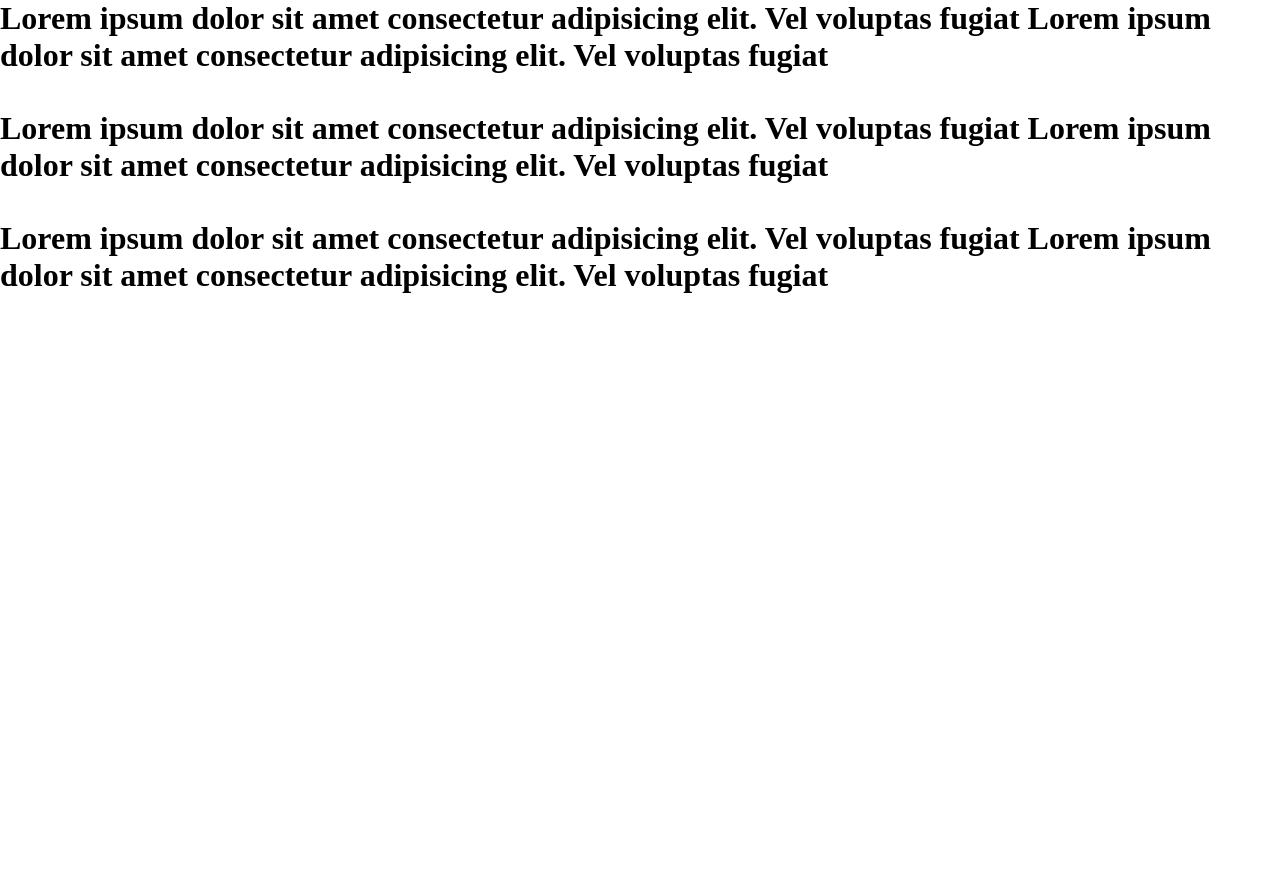
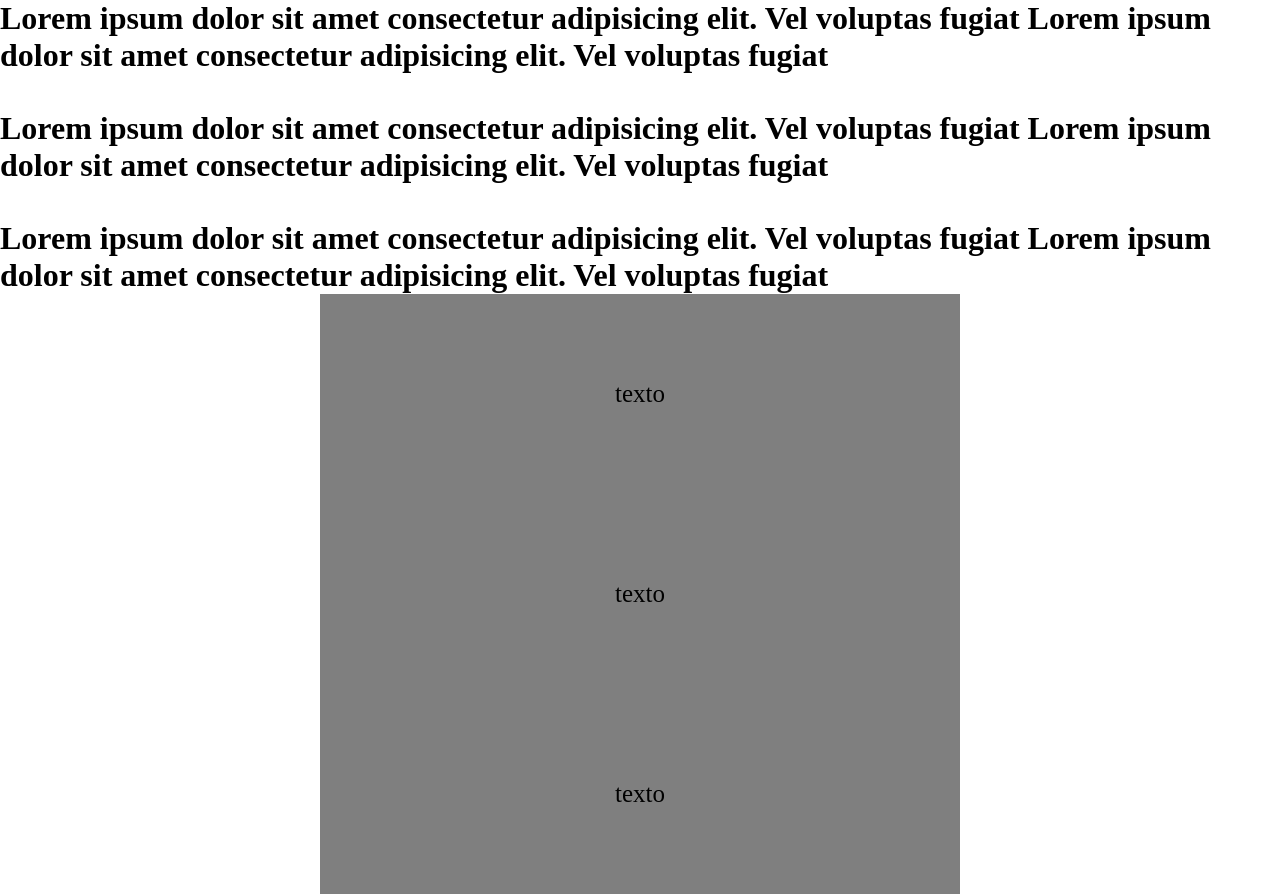
Before and after one commit to LilliamHaro/underline, a plain HTML site: page index.html in a window 1280 px wide. Before the commit the page ends 800 px from the top, so only its background shows below. Drawn offline with Linux system fonts and the light colour scheme.

Commit message:
translate udl

```diff
--- a/index.html
+++ b/index.html
@@ -7,6 +7,8 @@
   <title>Page Title</title>
   <meta name="viewport" content="width=device-width, initial-scale=1">
   <link rel="stylesheet" type="text/css" media="screen" href="main.css" />
+  <!-- Código de instalación Cliengo para www.mysite.com -->
+  <script type="text/javascript">(function () { var ldk = document.createElement('script'); ldk.type = 'text/javascript'; ldk.async = true; ldk.src = 'https://s.cliengo.com/weboptimizer/5bcf7f73e4b0d4766ac71928/5bcf7f74e4b0d4766ac7192b.js'; var s = document.getElementsByTagName('script')[0]; s.parentNode.insertBefore(ldk, s); })();</script>
 </head>
 
 <body>
@@ -19,8 +21,10 @@
   <br>
 
   <h1>
-    Lorem ipsum dolor sit amet <span class="magic-hover-vertical">consectetur</span> adipisicing elit. Vel voluptas fugiat
-    Lorem ipsum dolor sit amet <span class="magic-hover-vertical">consectetur</span> adipisicing elit. Vel voluptas fugiat
+    Lorem ipsum dolor sit amet <span class="magic-hover-vertical">consectetur</span> adipisicing elit. Vel voluptas
+    fugiat
+    Lorem ipsum dolor sit amet <span class="magic-hover-vertical">consectetur</span> adipisicing elit. Vel voluptas
+    fugiat
   </h1>
 
   <br>
@@ -31,6 +35,51 @@
     Lorem ipsum dolor sit amet <span class="magic-hover-2">consectetur</span> adipisicing elit. Vel voluptas fugiat
   </h1>
 
+
+  <div class="cube-scene-container">
+    <div class="scene">
+      <div class="cube">
+        <div class="cube__face cube__face--front">texto</div>
+        <div class="cube__face cube__face--bottom">texto</div>
+      </div>
+    </div>
+  </div>
+  <div class="cube-scene-container">
+    <div class="scene">
+      <div class="cube">
+        <div class="cube__face cube__face--front">texto</div>
+        <div class="cube__face cube__face--bottom">texto</div>
+      </div>
+    </div>
+  </div>
+  <div class="cube-scene-container">
+    <div class="scene">
+      <div class="cube">
+        <div class="cube__face cube__face--front">texto</div>
+        <div class="cube__face cube__face--bottom">texto</div>
+      </div>
+    </div>
+  </div>
+
+
+
+  <!--
+  <ul>
+    <li>
+      <a class="awards-link" href="http://www.cssdesignawards.com/sites/daink/30744/" target="_blank">
+        <div class="awards-wrapper">
+          <div class="awards-name-after" style="opacity: 1; transform: translate(0%, -100%) matrix(1, 0, 0, 1, 0, 0);">Website
+            of the Day</div>
+          <div class="awards-name" style="opacity: 1; transform: matrix(1, 0, 0, 1, 0, 0);">Website of the Day</div>
+          <div class="awards-date-after arrow-light" style="opacity: 1; transform: translate(0%, 100%) matrix(1, 0, 0, 1, 0, 0);"></div>
+          <div class="awards-date" style="opacity: 1; transform: matrix(1, 0, 0, 1, 0, 0);">May 2017</div>
+        </div>
+        <div class="awards-background cssda-wotd" style="opacity: 1; transform: translate(0%, -100%) matrix(0.75, 0, 0, 1, 0, 0);"></div>
+      </a>
+    </li>
+  </ul> -->
+
+
   <script src="main.js"></script>
 </body>
 
--- a/main.css
+++ b/main.css
@@ -1,4 +1,4 @@
-*{
+* {
   padding: 0;
   margin: 0;
 }
@@ -6,7 +6,7 @@
 .magic-hover {
   background-image: linear-gradient(120deg, #84fab0 0%, #8fd3f4 100%);
   background-repeat: no-repeat;
-  background-size:0.0em 100%;
+  background-size: 0em 100%;
   background-position: right;
   transition: background-size 0.25s ease-in-out;
 }
@@ -18,7 +18,7 @@
 .magic-hover-vertical {
   background-image: linear-gradient(120deg, #84fab0 0%, #8fd3f4 100%);
   background-repeat: no-repeat;
-  background-size:100% 0.0em ;
+  background-size: 100% 0em;
   background-position: bottom;
   transition: background-size 0.25s ease-in-out;
 }
@@ -29,7 +29,7 @@
 .magic-hover-2 {
   background-image: linear-gradient(120deg, #84fab0 0%, #8fd3f4 100%);
   background-repeat: no-repeat;
-  background-size:0% 3px;
+  background-size: 0% 3px;
   background-position: bottom right;
   transition: background-size 0.25s ease-in-out;
 }
@@ -37,3 +37,58 @@
   background-position: bottom left;
   background-size: 100% 3px;
 }
+
+
+.cube-scene-container {
+  width: 50vw;
+  margin: 0 auto;
+  overflow: hidden;
+  transition: all 0.25s;
+}
+.scene {
+  margin: 0 -50%;
+  width: 100vw;
+  height: 200px;
+  /* perspective: 200px; */
+  transition: all 0.s;
+}
+.cube {
+  width: 100%;
+  height: 100%;
+  position: relative;
+  transform-style: preserve-3d;
+  transition: all 0.25s;
+  top: 0%;
+}
+.cube__face {
+  position: absolute;
+  width: 100%;
+  height: 200px;
+  display: flex;
+  align-items:center;
+  justify-content: center;
+  font-size: 25px;
+}
+.cube__face--front {
+  /* background: white; */
+  background: rgba(0, 0, 0, 0.5);
+  color: #000;
+}
+.cube__face--bottom {
+  background: purple;
+  color: white ;
+}
+
+.cube__face--front  { transform: rotateY(  0deg) translateZ(100px); }
+.cube__face--bottom { transform: rotateX(-90deg) translateZ(100px); }
+
+.cube:hover {
+  top: 50%;
+  transform: rotateX(90deg) translateZ(100px) ;
+}
+.cube-scene-container:hover {
+  width: 100vw;
+}
+.scene:hover {
+  margin: 0 auto;
+}
```
